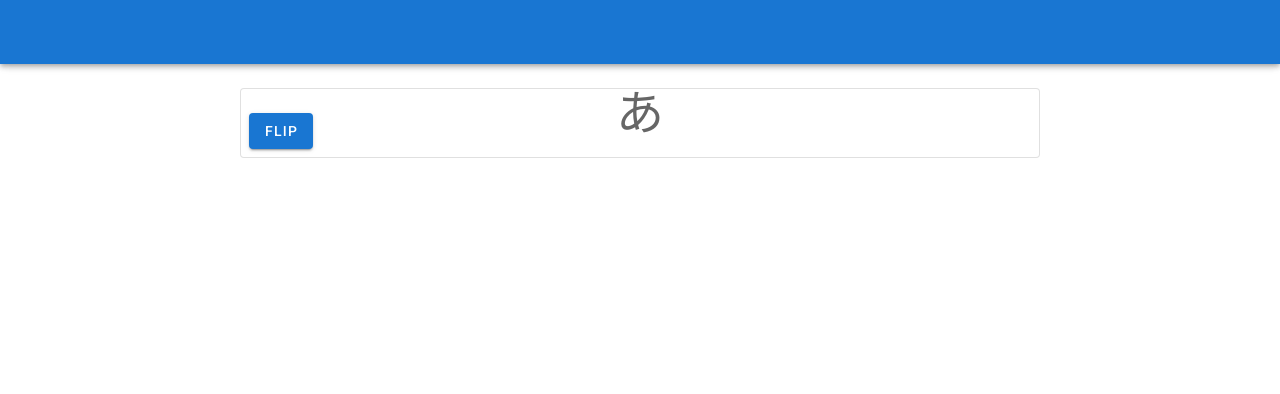
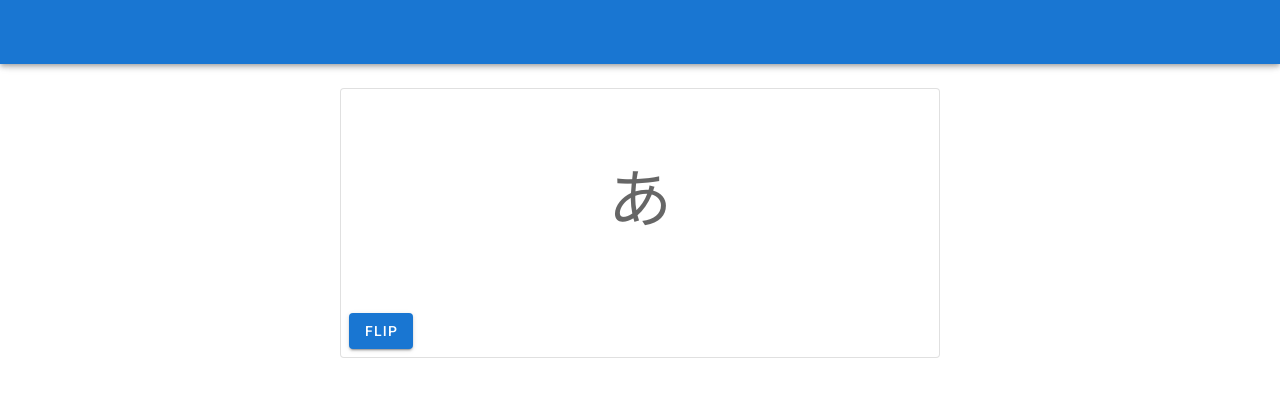
Before and after one commit to steffennilsen/flashcard, a Vue app: page /cardView in a window 1280 px wide. Shown: the top 394 px of the page. Built offline with nearby package versions, Linux system fonts and the light colour scheme.

Commit message:
--wip-- [skip ci]

```diff
--- a/src/components/Card.vue
+++ b/src/components/Card.vue
@@ -1,23 +1,19 @@
 <template>
   <div class="text-center">
-    <v-card class="mx-auto my-6" outlined>
+    <v-card class="mx-auto my-6 card" outlined>
       <v-card-title v-show="model.title">{{ model.title }}</v-card-title>
       <v-card-subtitle v-show="model.subtitle">{{
         model.subtitle
       }}</v-card-subtitle>
 
-      <v-card-text>
-        <div class="card-container">
-          <div class="card" v-bind:class="{ rotate: showSideB }">
-            <div class="card-front">
-              <div class="display-2">
+      <v-card-text class="display-2">
+        <div class="transform-container">
+          <div class="tranform-inner-container" v-bind:class="{ rotate: showSideB }">
+            <div class="transform-front">
                 {{ model.textA }}
-              </div>
             </div>
-            <div class="card-back">
-              <div class="display-2">
+            <div class="transform-back">
                 {{ model.textB }}
-              </div>
             </div>
           </div>
         </div>
@@ -46,16 +42,17 @@ export default class Card extends Vue {
 </script>
 
 <style lang="scss" scoped>
-.v-card {
-  width: 800px;
+.card {
+  max-width: 600px;
 }
 
-.card-container {
+.transform-container {
   background-color: transparent;
   perspective: 1000px;
+  min-height: 200px;
 }
 
-.card {
+.tranform-inner-container {
   position: relative;
   width: 100%;
   height: 100%;
@@ -64,23 +61,29 @@ export default class Card extends Vue {
   transform-style: preserve-3d;
 }
 
-.card.rotate {
+.tranform-inner-container.rotate {
   transform: rotateY(180deg);
 }
 
-.card-front,
-.card-back {
+.transform-front,
+.transform-back {
+  margin-top: 12px;
   position: absolute;
   width: 100%;
   height: 100%;
   -webkit-backface-visibility: hidden;
   backface-visibility: hidden;
+  font-size: 64px;
+  display: flex;
+  justify-content: center;
+  align-items: center;
+  min-height: 200px;
 }
 
-.card-front {
+.transform-front {
 }
 
-.card-back {
+.transform-back {
   transform: rotateY(180deg);
 }
 </style>
```
